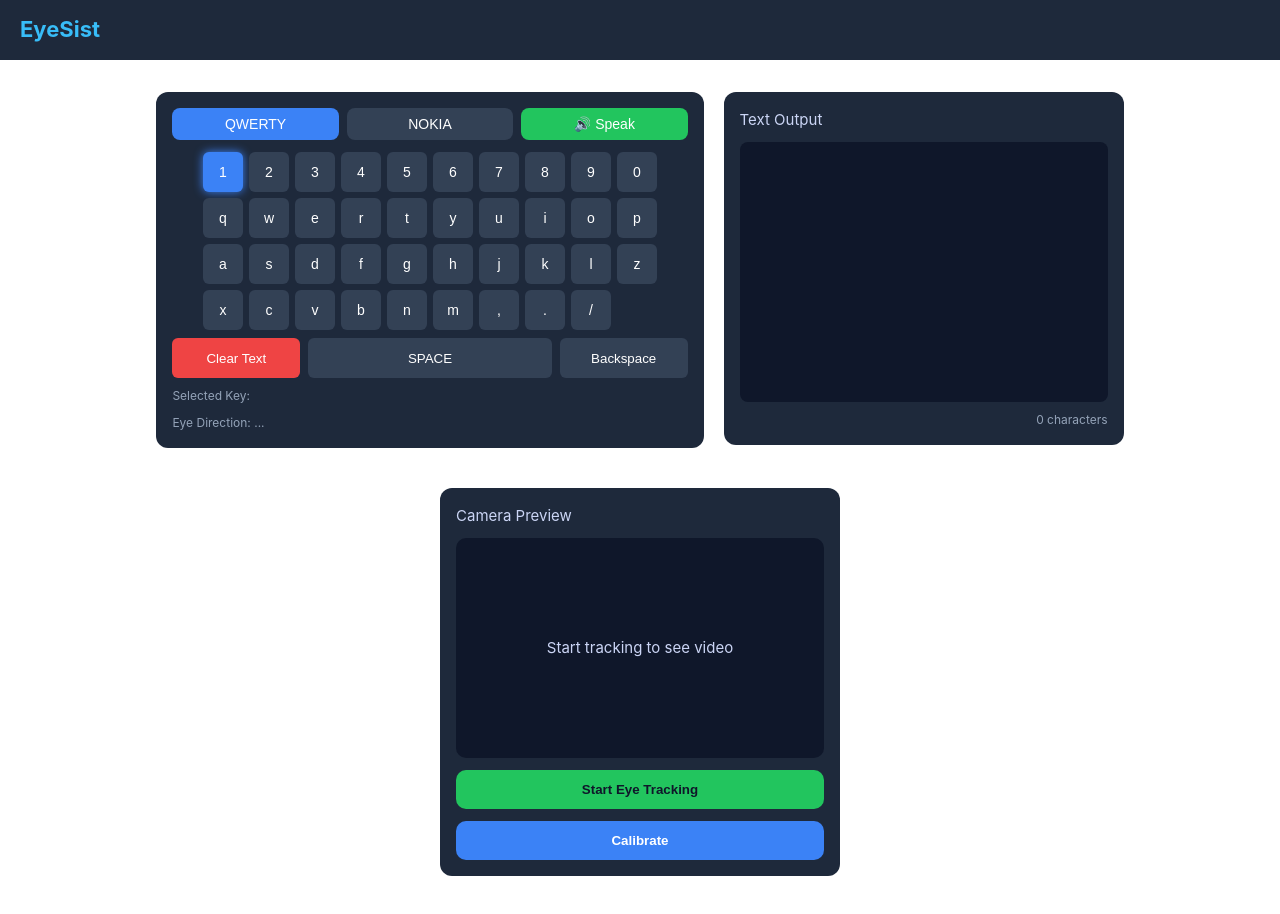
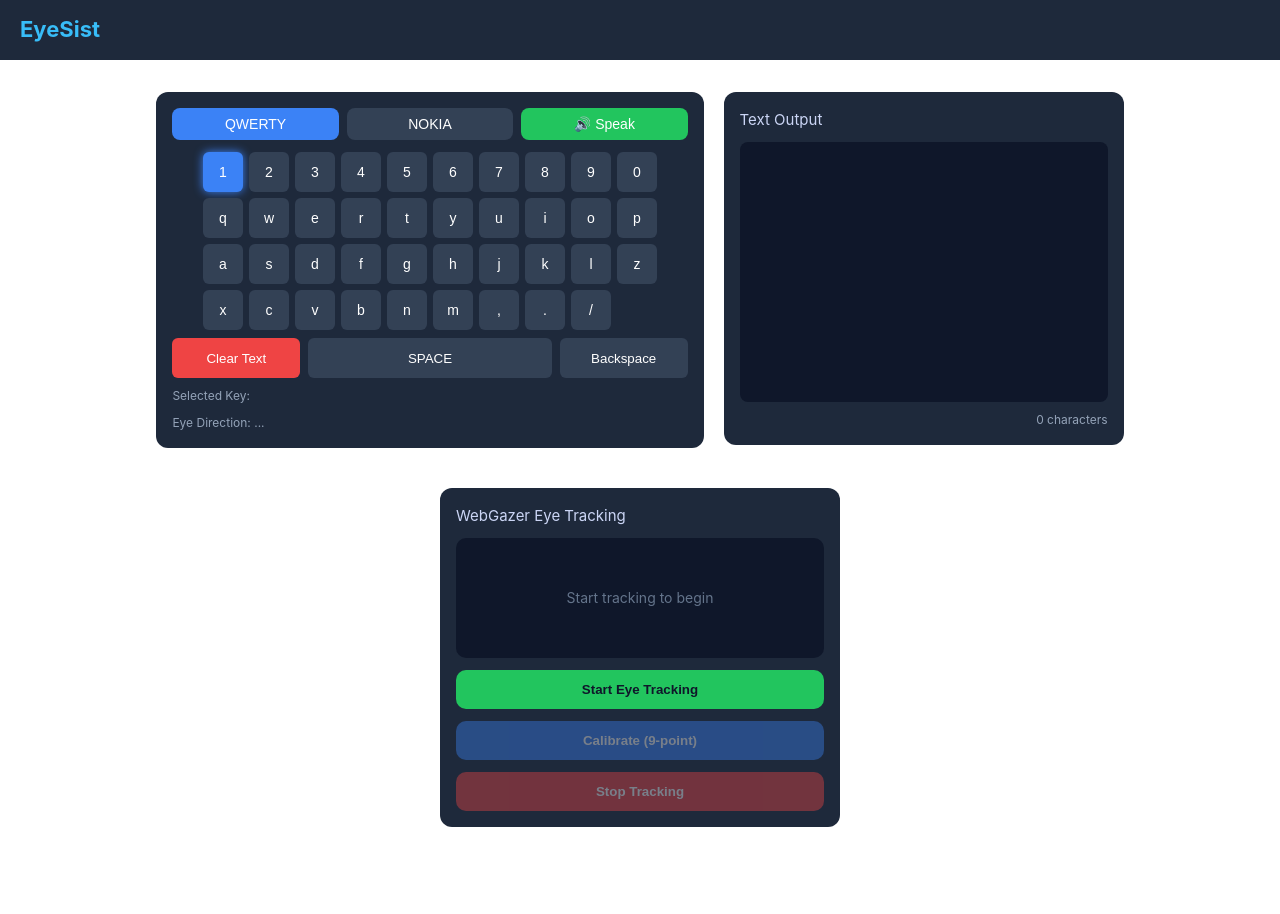
Before and after one commit to dennisch57/EyeSist, a Vue app in the folder frontend/: page / in a window 1280 px wide. Shown: the top 914 px of the page. Built offline with nearby package versions, Linux system fonts and the light colour scheme.

Commit message:
Initial webgazer

```diff
--- a/frontend/index.html
+++ b/frontend/index.html
@@ -5,6 +5,7 @@
     <link rel="icon" href="/favicon.ico">
     <meta name="viewport" content="width=device-width, initial-scale=1.0">
     <title>Vite App</title>
+    <script src="https://cdn.jsdelivr.net/npm/webgazer@2.1.0/dist/webgazer.js"></script>
   </head>
   <body>
     <div id="app"></div>
--- a/frontend/package.json
+++ b/frontend/package.json
@@ -13,7 +13,8 @@
     "format": "prettier --write --experimental-cli src/"
   },
   "dependencies": {
-    "vue": "^3.5.31"
+    "vue": "^3.5.31",
+    "webgazer": "^3.5.3"
   },
   "devDependencies": {
     "@eslint/js": "^10.0.1",
--- a/frontend/src/App.vue
+++ b/frontend/src/App.vue
@@ -1,6 +1,7 @@
 <script setup>
 import AppHeader from "@/components/AppHeader.vue";
-import Camera from "@/components/Camera.vue";
+// import Camera from "@/components/Camera.vue";
+import CameraWebGazer from "@/components/CameraWebGazer.vue";
 import TextOutput from "@/components/TextOutput.vue";
 import Keyboard from "@/components/Keyboard.vue";
 </script>
@@ -17,7 +18,7 @@ import Keyboard from "@/components/Keyboard.vue";
     </div>
 
     <div class="camera-section">
-      <Camera />
+      <CameraWebGazer />
     </div>
   </div>
 </template>
--- /dev/null
+++ b/frontend/src/components/CameraWebGazer.vue
@@ -0,0 +1,317 @@
+<template>
+  <div class="camera-card">
+    <p class="title">WebGazer Eye Tracking</p>
+
+    <div class="camera-box">
+      <!-- WebGazer injects its own <video> into <body>; we just show status -->
+      <div class="overlay" :class="{ active: isActive }">
+        <p v-if="!isActive">Start tracking to begin</p>
+        <p v-else-if="isCalibrating">
+          🎯 Calibrating... click each dot while looking at it
+        </p>
+        <p v-else>
+          👁 Tracking active — gaze at a key and hold to press
+        </p>
+      </div>
+
+      <!-- Dwell progress ring shown near gaze point -->
+      <div
+        v-if="isActive && dwellTarget"
+        class="dwell-indicator"
+        :style="dwellIndicatorStyle"
+      >
+        <svg viewBox="0 0 36 36">
+          <circle cx="18" cy="18" r="15" fill="none" stroke="#334155" stroke-width="3"/>
+          <circle
+            cx="18" cy="18" r="15"
+            fill="none"
+            stroke="#3b82f6"
+            stroke-width="3"
+            stroke-dasharray="94.2"
+            :stroke-dashoffset="94.2 - (94.2 * dwellProgress)"
+            stroke-linecap="round"
+            transform="rotate(-90 18 18)"
+          />
+        </svg>
+      </div>
+    </div>
+
+    <button class="btn" :disabled="isActive" @click="startTracking">
+      {{ isActive ? 'Tracking Active' : 'Start Eye Tracking' }}
+    </button>
+
+    <button class="calibrate-btn" :disabled="!isActive" @click="startCalibration">
+      Calibrate (9-point)
+    </button>
+
+    <button class="stop-btn" :disabled="!isActive" @click="stopTracking">
+      Stop Tracking
+    </button>
+
+    <!-- Calibration overlay: rendered at root level via teleport -->
+    <Teleport to="body">
+      <div v-if="isCalibrating" class="calibration-overlay">
+        <p class="calibration-hint">
+          Look at each dot and <strong>click it</strong> ({{ calibrationIndex + 1 }}/{{ calibrationPoints.length }})
+        </p>
+        <div
+          v-for="(pt, i) in calibrationPoints"
+          :key="i"
+          class="cal-dot"
+          :class="{ current: i === calibrationIndex, done: i < calibrationIndex }"
+          :style="{ left: pt.x + '%', top: pt.y + '%' }"
+          @click="handleCalDotClick(i)"
+        />
+      </div>
+    </Teleport>
+  </div>
+</template>
+
+<script setup>
+import { ref, computed, onUnmounted } from 'vue'
+import { useEyeStore } from '@/store/eyeStore'
+
+const { direction } = useEyeStore()
+
+// ── State ──────────────────────────────────────────────────────────────────
+const isActive = ref(false)
+const isCalibrating = ref(false)
+const calibrationIndex = ref(0)
+
+// Dwell-to-press state
+const DWELL_MS = 800          // ms the user must gaze at a key to press it
+const dwellTarget = ref(null) // the DOM element currently being dwelt on
+const dwellStart = ref(null)
+const dwellProgress = ref(0)  // 0–1
+const dwellPos = ref({ x: 0, y: 0 }) // screen coords for the indicator
+
+const dwellIndicatorStyle = computed(() => ({
+  left: `${dwellPos.value.x}px`,
+  top:  `${dwellPos.value.y}px`,
+}))
+
+// ── Calibration points (% of screen) ──────────────────────────────────────
+const calibrationPoints = [
+  { x: 10, y: 10 }, { x: 50, y: 10 }, { x: 90, y: 10 },
+  { x: 10, y: 50 }, { x: 50, y: 50 }, { x: 90, y: 50 },
+  { x: 10, y: 90 }, { x: 50, y: 90 }, { x: 90, y: 90 },
+]
+
+// ── WebGazer lifecycle ─────────────────────────────────────────────────────
+const startTracking = async () => {
+  const wg = window.webgazer
+  if (!wg) return
+
+  await wg.setGazeListener(onGaze).begin()
+
+  wg.applyKalmanFilter(true)
+
+  wg.showVideo(false)
+  wg.showFaceOverlay(false)
+  wg.showPredictionPoints(true)
+
+  isActive.value = true
+}
+
+const stopTracking = () => {
+  window.webgazer?.end()
+  isActive.value = false
+  isCalibrating.value = false
+  dwellTarget.value = null
+}
+
+const startCalibration = () => {
+  calibrationIndex.value = 0
+  isCalibrating.value = true
+}
+
+const handleCalDotClick = (i) => {
+  if (i !== calibrationIndex.value) return
+  // WebGazer automatically learns from clicks — just advance the index
+  calibrationIndex.value++
+  if (calibrationIndex.value >= calibrationPoints.value) {
+    isCalibrating.value = false
+  }
+}
+
+const BUFFER_SIZE = 12  // increase for smoother, decrease for snappier
+const gazeBuffer = { x: [], y: [] }
+
+const pushToBuffer = (x, y) => {
+  gazeBuffer.x.push(x)
+  gazeBuffer.y.push(y)
+  if (gazeBuffer.x.length > BUFFER_SIZE) {
+    gazeBuffer.x.shift()
+    gazeBuffer.y.shift()
+  }
+}
+
+const getBufferAverage = () => ({
+  x: gazeBuffer.x.reduce((a, b) => a + b, 0) / gazeBuffer.x.length,
+  y: gazeBuffer.y.reduce((a, b) => a + b, 0) / gazeBuffer.y.length,
+})
+
+// ── Gaze listener ──────────────────────────────────────────────────────────
+let animFrame = null
+
+const SMOOTHING = 0.06     // lower = smoother
+const MOVE_THRESHOLD = 20  // higher = more stable while holding gaze
+const smoothed = ref({ x: window.innerWidth / 2, y: window.innerHeight / 2 })
+
+const onGaze = (data) => {
+  if (!data || isCalibrating.value) return
+
+  // Layer 1: rolling average to kill outlier spikes
+  pushToBuffer(data.x, data.y)
+  const avg = getBufferAverage()
+
+  // Layer 2: exponential smoothing on top of the average
+  smoothed.value.x = smoothed.value.x + SMOOTHING * (avg.x - smoothed.value.x)
+  smoothed.value.y = smoothed.value.y + SMOOTHING * (avg.y - smoothed.value.y)
+
+  // Layer 3: dead zone — only commit position if moved enough
+  const dx = smoothed.value.x - dwellPos.value.x
+  const dy = smoothed.value.y - dwellPos.value.y
+  if (Math.sqrt(dx * dx + dy * dy) > MOVE_THRESHOLD) {
+    dwellPos.value = { ...smoothed.value }
+  }
+
+  const { x, y } = dwellPos.value
+
+  // Hit test + dwell (unchanged)
+  const el = document.elementFromPoint(x, y)
+  const keyEl = el?.closest('[data-webgazer-key]') ?? null
+
+  if (keyEl && keyEl === dwellTarget.value) {
+    const elapsed = Date.now() - dwellStart.value
+    dwellProgress.value = Math.min(elapsed / DWELL_MS, 1)
+    if (elapsed >= DWELL_MS) {
+      keyEl.click()
+      dwellStart.value = Date.now() + DWELL_MS * 0.5
+      dwellProgress.value = 0
+    }
+  } else {
+    dwellTarget.value = keyEl
+    dwellStart.value = Date.now()
+    dwellProgress.value = 0
+  }
+}
+
+// ── Cleanup ────────────────────────────────────────────────────────────────
+onUnmounted(() => {
+  stopTracking()
+  if (animFrame) cancelAnimationFrame(animFrame)
+})
+</script>
+
+<style scoped>
+.camera-card {
+  background: #1e293b;
+  padding: 16px;
+  border-radius: 12px;
+  width: 400px;
+}
+
+.title {
+  color: #cbd5f5;
+  margin-bottom: 10px;
+}
+
+.camera-box {
+  position: relative;
+  height: 120px;
+  background: #0f172a;
+  border-radius: 10px;
+  overflow: hidden;
+  display: flex;
+  align-items: center;
+  justify-content: center;
+}
+
+.overlay {
+  color: #64748b;
+  font-size: 14px;
+  text-align: center;
+  padding: 16px;
+  transition: color 0.3s;
+}
+.overlay.active { color: #cbd5f5; }
+
+/* Dwell ring — fixed to viewport coords */
+.dwell-indicator {
+  position: fixed;
+  width: 36px;
+  height: 36px;
+  transform: translate(-50%, -50%);
+  pointer-events: none;
+  z-index: 9999;
+  transition: opacity 0.1s;
+}
+
+.btn, .calibrate-btn, .stop-btn {
+  margin-top: 12px;
+  width: 100%;
+  border: none;
+  border-radius: 10px;
+  padding: 12px 14px;
+  font-weight: 700;
+  cursor: pointer;
+  transition: transform 0.15s ease, opacity 0.15s ease;
+}
+
+.btn         { background: #22c55e; color: #0f172a; }
+.calibrate-btn { background: #3b82f6; color: white; }
+.stop-btn    { background: #ef4444; color: white; }
+
+.btn:disabled, .calibrate-btn:disabled, .stop-btn:disabled {
+  opacity: 0.4;
+  cursor: not-allowed;
+}
+
+/* ── Calibration overlay ── */
+.calibration-overlay {
+  position: fixed;
+  inset: 0;
+  background: rgba(0, 0, 0, 0.85);
+  z-index: 10000;
+}
+
+.calibration-hint {
+  position: absolute;
+  top: 16px;
+  left: 50%;
+  transform: translateX(-50%);
+  color: white;
+  font-size: 16px;
+  text-align: center;
+}
+
+.cal-dot {
+  position: absolute;
+  width: 28px;
+  height: 28px;
+  border-radius: 50%;
+  transform: translate(-50%, -50%);
+  background: #334155;
+  border: 3px solid #64748b;
+  cursor: pointer;
+  transition: all 0.2s;
+}
+
+.cal-dot.current {
+  background: #f59e0b;
+  border-color: #fbbf24;
+  box-shadow: 0 0 16px #f59e0b;
+  animation: pulse 1s infinite;
+}
+
+.cal-dot.done {
+  background: #22c55e;
+  border-color: #16a34a;
+}
+
+@keyframes pulse {
+  0%, 100% { transform: translate(-50%, -50%) scale(1); }
+  50%       { transform: translate(-50%, -50%) scale(1.25); }
+}
+</style>
```
Also changed, not shown: frontend/src/components/Keyboard.vue (+10 -0 lines), 1 other file (tests, documents, lock files or other folders).
